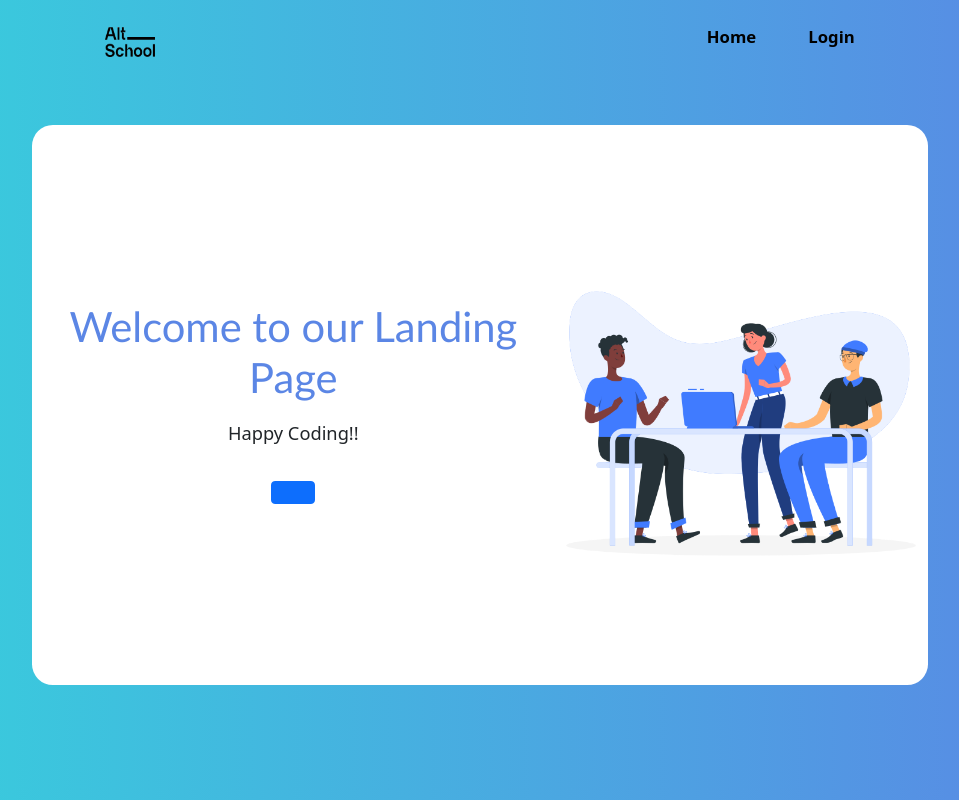
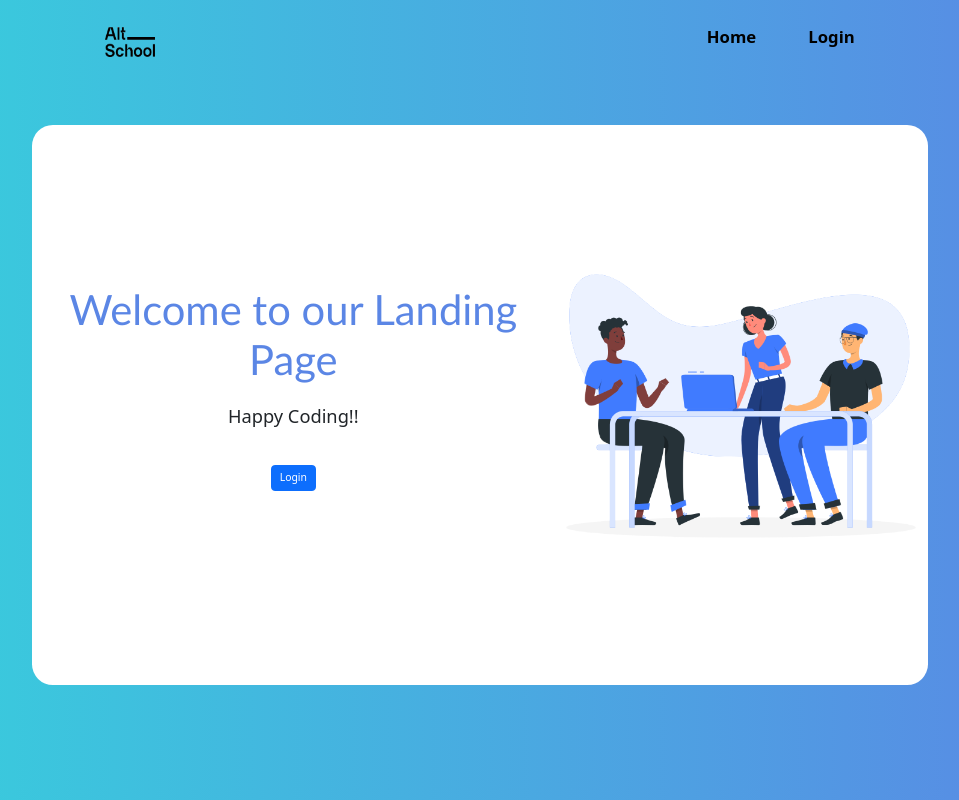
Before and after one commit to FawaleAyomide/UserAuth, a React (Create React App) app: page / in a window 1280 px wide. Shown: the whole page, without its empty margins (160-1119 px from the left). Built offline with nearby package versions, Linux system fonts and the light colour scheme.

Commit message:
Update Home.jsx

```diff
--- a/src/Components/Home.jsx
+++ b/src/Components/Home.jsx
@@ -1,5 +1,6 @@
 import React from 'react'
 import { Helmet } from 'react-helmet-async'
+import { NavLink } from 'react-router-dom'
 import illust from '../Img/Layer 2.png'
 
 const Home = ({inputText}) => {
@@ -17,7 +18,9 @@ const Home = ({inputText}) => {
       <h1>Welcome to our Landing Page</h1>
       <h3>Happy Coding!!</h3>
       <div className="bttn .d-sm-flex">
-      <h3 className='btn btn-primary '>{inputText}</h3>
+        <NavLink to='/Altschool-UserAuth/src/Components/Login.jsx'>
+      <h3 className='btn btn-primary '>Login</h3>
+        </NavLink>
       </div>
       </aside>
       <div className='article col-sm' >
```
